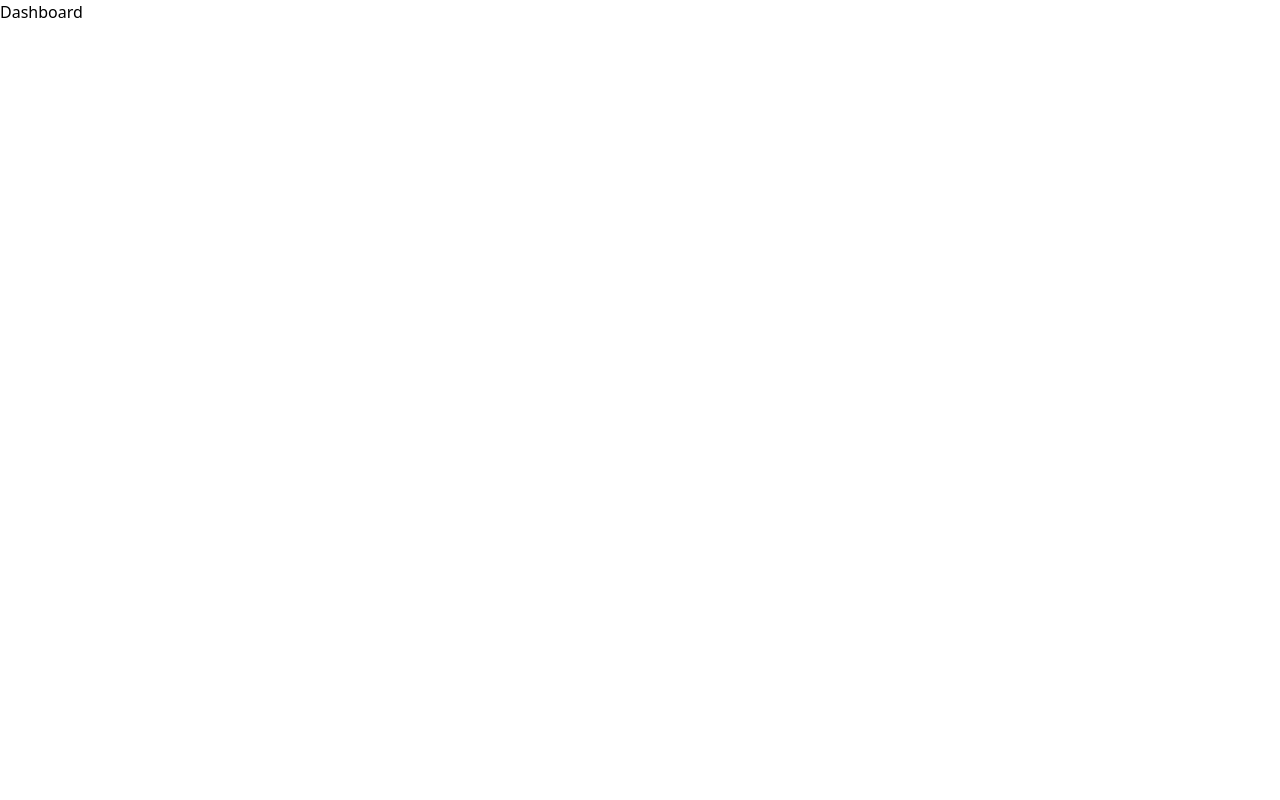
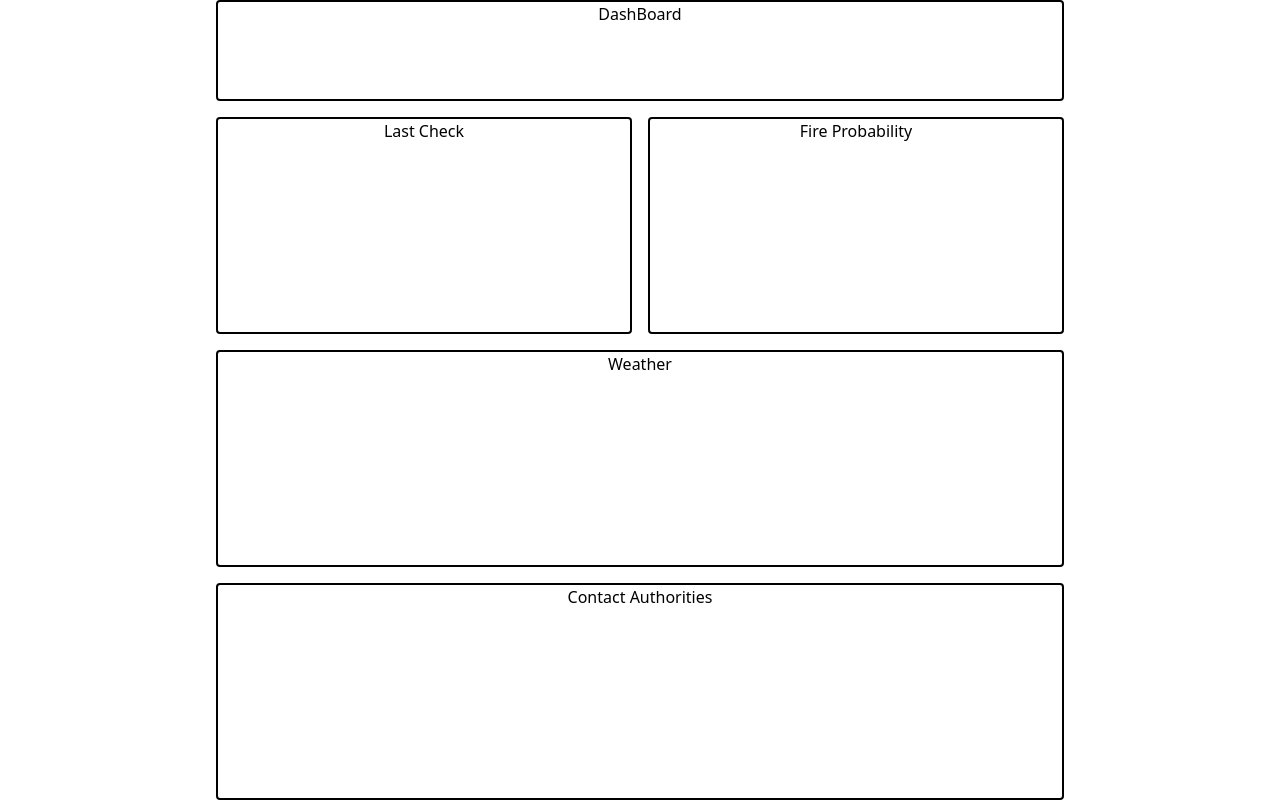
Before and after one commit to annas2727/swamphacks2025, a React (Vite) app in the folder frontend/FirePower/: page /dash in a window 1280 px wide. Built offline with nearby package versions, Linux system fonts and the light colour scheme.

Commit message:
Added DashBoard skeleton

```diff
--- a/frontend/FirePower/src/Dashboard.jsx
+++ b/frontend/FirePower/src/Dashboard.jsx
@@ -2,7 +2,15 @@ import React from 'react'
 
 function Dashboard() {
     return (
-        <div>Dashboard</div>
+    <>
+<div className="grid grid-cols-6 grid-rows-7 gap-4 min-h-screen">
+    <div className="col-span-4 col-start-2 text-center border-2 rounded-sm">DashBoard</div>
+    <div className="col-span-2 row-span-2 col-start-2 row-start-2 text-center border-2 rounded-sm">Last Check</div>
+    <div className="col-span-2 row-span-2 col-start-4 row-start-2 text-center border-2 rounded-sm">Fire Probability</div>
+    <div className="col-span-4 row-span-2 col-start-2 row-start-4 text-center border-2 rounded-sm">Weather</div>
+    <div className="col-span-4 row-span-2 col-start-2 row-start-6 text-center border-2 rounded-sm">Contact Authorities</div>
+</div>
+     </>
     )
 }
 
```
